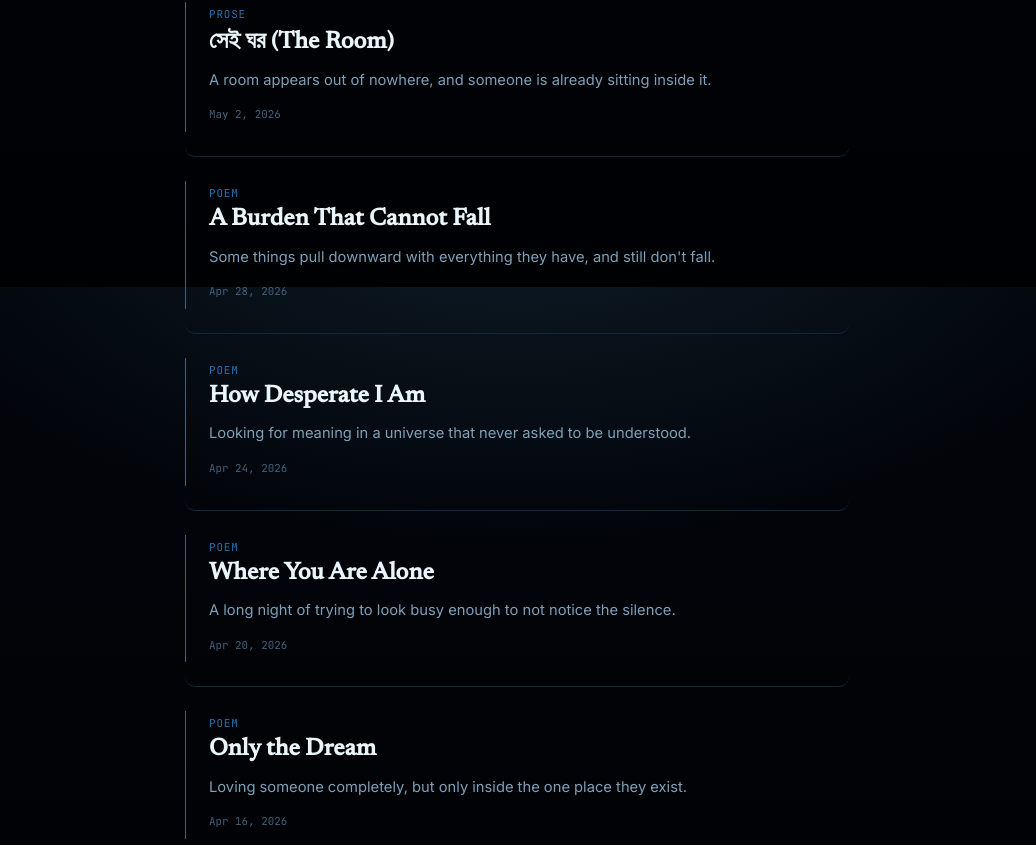
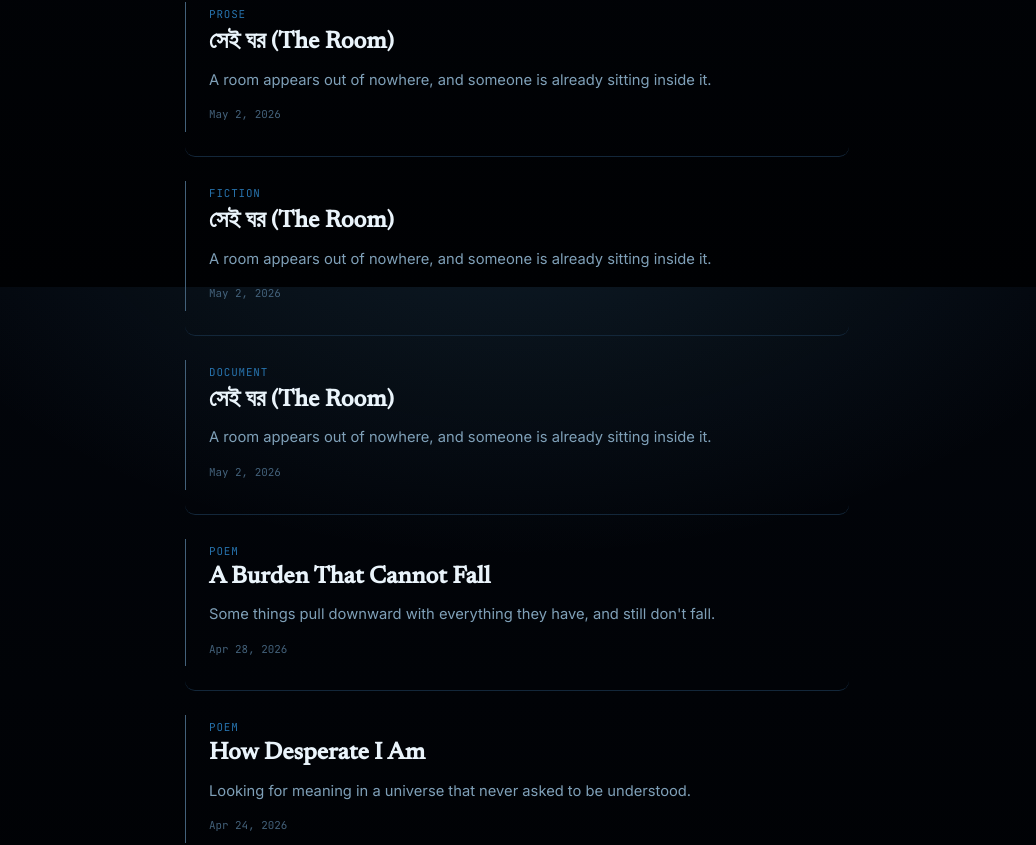
Before and after one commit to shawonNirob/poetry-site, a React (Vite) app: page / in a window 1280 px wide. Shown: the part 2913-3758 px from the top of the page, without its empty margins (123-1159 px from the left). Built offline with nearby package versions, Linux system fonts and the light colour scheme; the HTML template or start-up script is replaced by a standard one.

Commit message:
added fiction and document at works

```diff
--- a/src/data/works.js
+++ b/src/data/works.js
@@ -21,6 +21,18 @@ const poemFiles = import.meta.glob('/src/content/poems/*.md', {
 });
 
 const proseFiles = import.meta.glob('/src/content/prose/*.md', {
+  eager: true,
+  query: '?raw',
+  import: 'default'
+});
+
+const fictionFiles = import.meta.glob('/src/content/fiction/*.md', {
+  eager: true,
+  query: '?raw',
+  import: 'default'
+});
+
+const documentFiles = import.meta.glob('/src/content/document/*.md', {
   eager: true,
   query: '?raw',
   import: 'default'
@@ -59,7 +71,7 @@ function loadFiles(files, kind) {
   });
 }
 
-export const works = [...loadFiles(poemFiles, 'poem'), ...loadFiles(proseFiles, 'prose')];
+export const works = [...loadFiles(poemFiles, 'poem'), ...loadFiles(proseFiles, 'prose'), ...loadFiles(proseFiles, 'fiction'), ...loadFiles(proseFiles, 'document')];
 
 export const getWorkBySlug = (slug) => works.find((w) => w.slug === slug);
 
```
